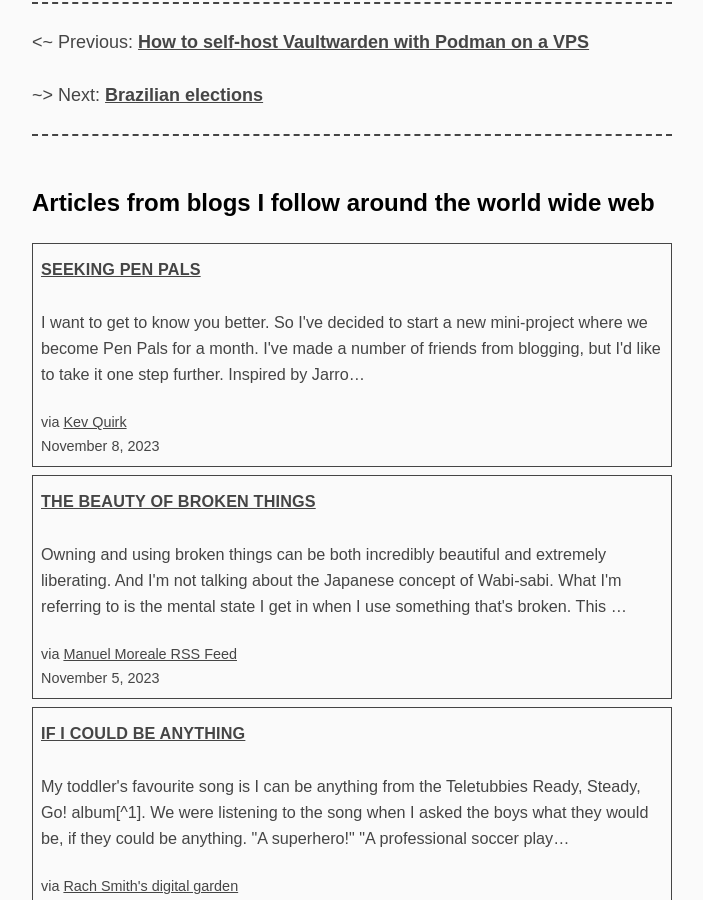
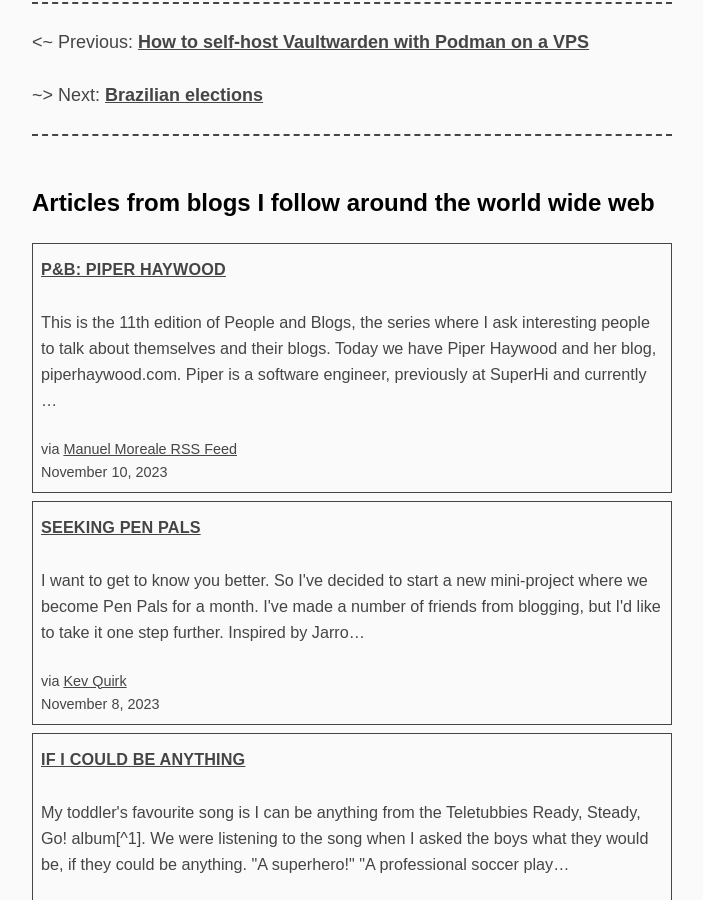
Before and after one commit to a-franca/abf.li, a Jekyll site: the page built from _posts/2022/2022-09-28-hurricane-ian.md, in a window 1280 px wide and 900 px high, scrolled down 915 px. Shown: the whole window, without its empty margins (288-991 px from the left). Built offline with Jekyll 4.4.1, drawn with Linux system fonts in a browser that asks for light colours.

Commit message:
fetch new content

```diff
--- a/_includes/openring-out.html
+++ b/_includes/openring-out.html
@@ -2,6 +2,18 @@
 <section class="webring">
   <h2 class="description">Articles from blogs I follow around the world wide web</h2>
   <section class="articles">
+
+    <div class="article">
+      <h4 class="title">
+        <a href="https://manuelmoreale.com/@/page/fXsUljIS5jjialUW" rel="noopener noreferrer nofollow" target="_blank">P&amp;B: Piper Haywood</a>
+      </h4>
+      <p class="summary">This is the 11th edition of People and Blogs, the series where I ask interesting people to talk about themselves and their blogs. Today we have Piper Haywood and her blog, piperhaywood.com.
+Piper is a software engineer, previously at SuperHi and currently …</p>
+      <small class="source">
+        via <a href="https://manuelmoreale.com" rel="noopener noreferrer nofollow" target="_blank">Manuel Moreale RSS Feed</a>
+      </small>
+      <small class="date">November 10, 2023</small>
+    </div>
 
     <div class="article">
       <h4 class="title">
@@ -17,17 +29,6 @@ I&#39;ve made a number of friends from blogging, but I&#39;d like to take it one
         via <a href="https://kevquirk.com" rel="noopener noreferrer nofollow" target="_blank">Kev Quirk</a>
       </small>
       <small class="date">November 8, 2023</small>
-    </div>
-
-    <div class="article">
-      <h4 class="title">
-        <a href="https://manuelmoreale.com/@/page/OIIwkvpGhCUf2AM5" rel="noopener noreferrer nofollow" target="_blank">The beauty of broken things</a>
-      </h4>
-      <p class="summary">Owning and using broken things can be both incredibly beautiful and extremely liberating. And I&#39;m not talking about the Japanese concept of Wabi-sabi. What I&#39;m referring to is the mental state I get in when I use something that&#39;s broken. This …</p>
-      <small class="source">
-        via <a href="https://manuelmoreale.com" rel="noopener noreferrer nofollow" target="_blank">Manuel Moreale RSS Feed</a>
-      </small>
-      <small class="date">November 5, 2023</small>
     </div>
 
     <div class="article">
```
